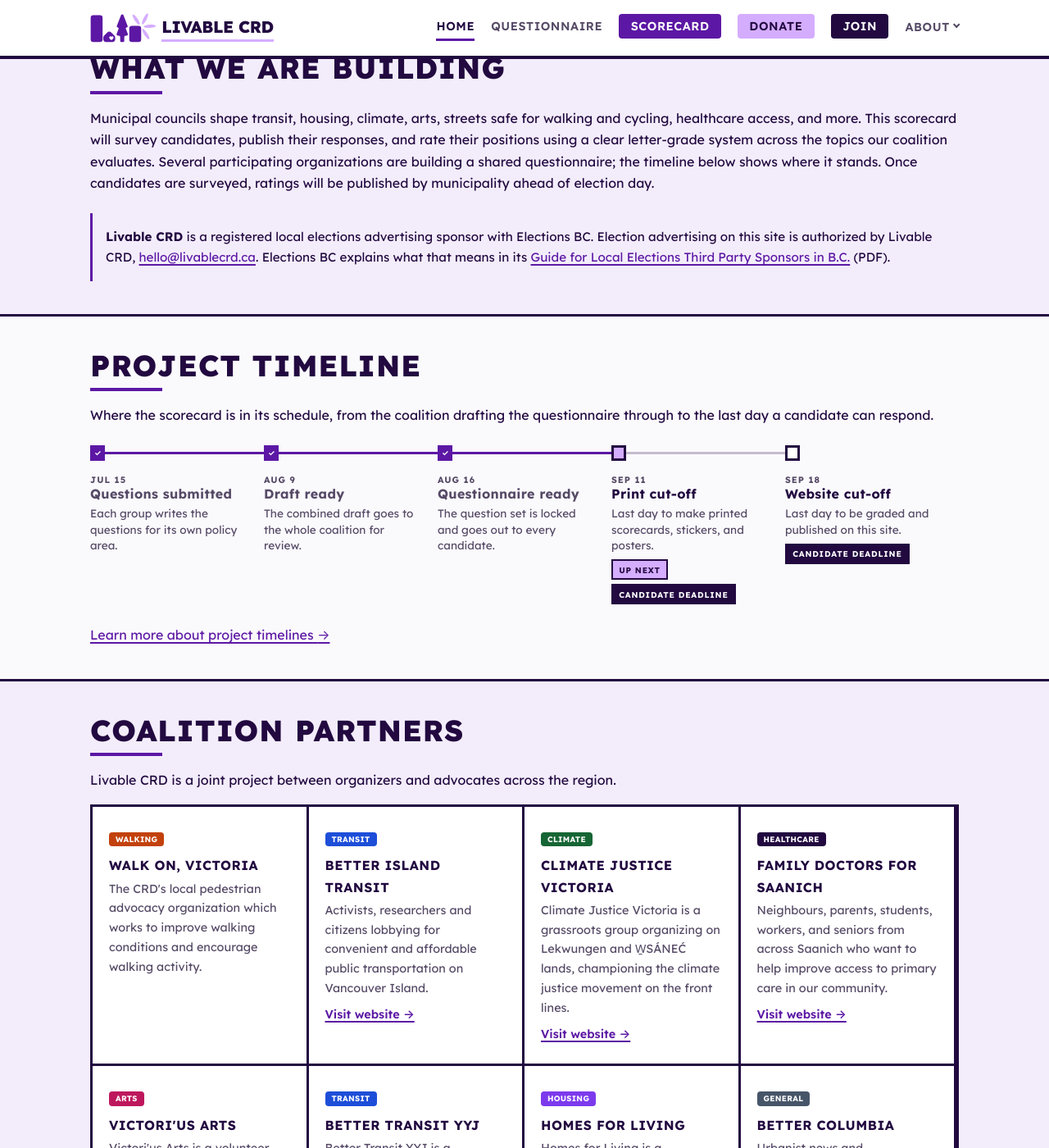
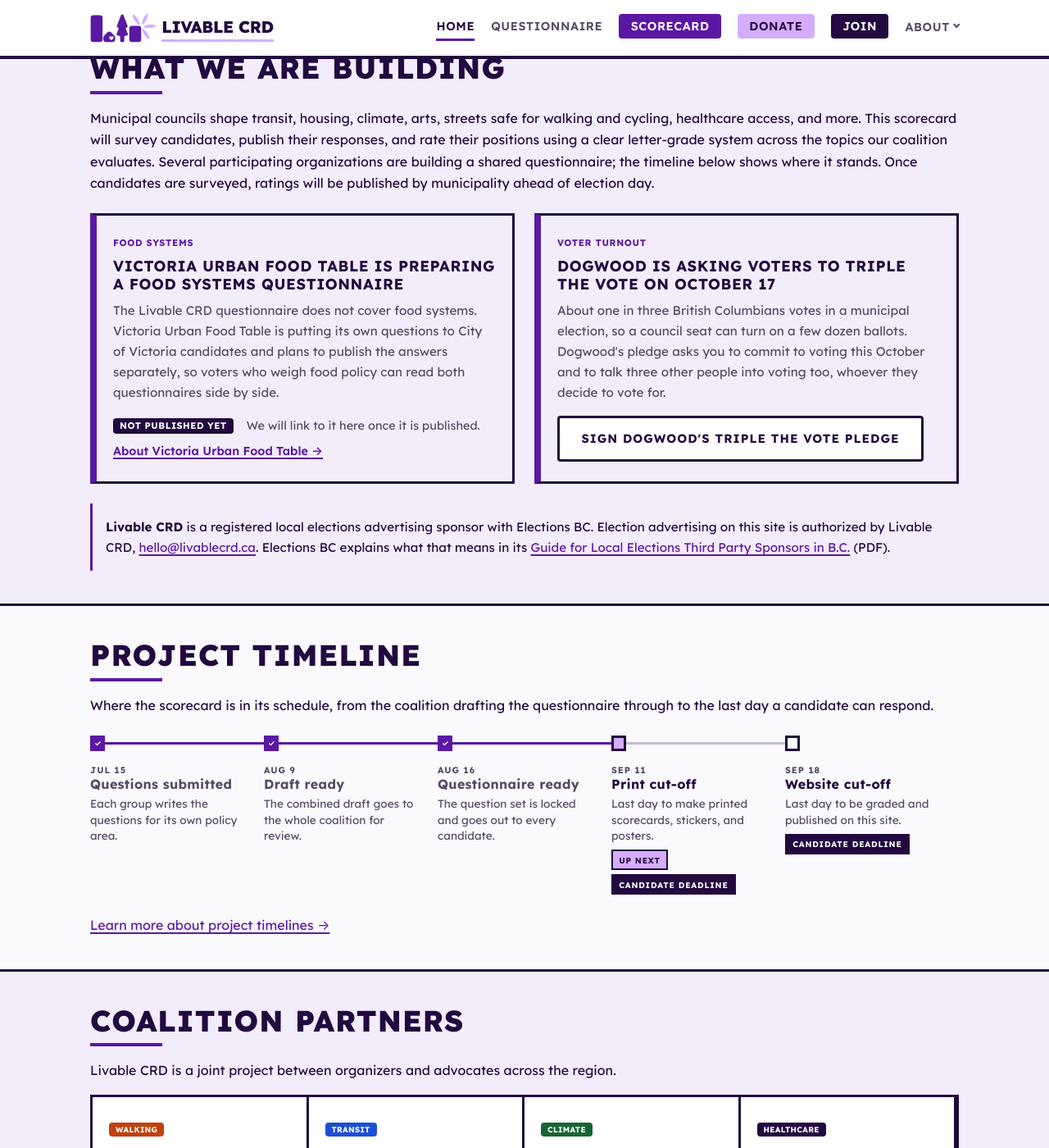
Before and after one commit to LaputanMachines/livable-crd-website, a Jekyll site: the page built from index.md, in a window 1280 px wide and 1400 px high, scrolled down 811 px. Shown: the whole window at 82% size. Built offline with Jekyll 4.4.1, drawn with Linux system fonts in a browser that asks for light colours; some of the changed text lies outside the part shown.

Commit message:
feat: promote Dogwood's Triple the Vote pledge beside the food systems card
The band that carried the Victoria Urban Food Table questionnaire now carries
two cards side by side, so Dogwood's turnout pledge sits next to it rather than
under it. On a phone they stack.

Renames the data file and its include, because "other scorecards" stopped being
true the moment the band held a campaign that is not a scorecard and never will
be one: _data/other-orgs.yml is what other organizations are doing in the same
election, whether that is grading the same candidates on a subject we leave out
or getting those candidates an electorate. Entries gain an optional
action_label, since the old button text was templated as "View the ...
questionnaire at ..." and a pledge is not a questionnaire.

Dogwood's own page frames the campaign against right-wing forces and
industry-backed candidates. Our copy says turnout, and says the pledge asks a
voter to bring three people "whoever they decide to vote for": describing
somebody else's campaign is still election advertising authorized by Livable
CRD, and the file now says so where the next editor will see it.

On the homepage the band moves out of "Policy areas we evaluate", where two
lavender cards under a description of our own ten topics read as two more of
our topics, and closes "What we are building" instead. It sits above the
sponsor notice rather than below it: that notice says election advertising on
this site is authorized by Livable CRD, and other organizations' cards beneath
it would read as covered by it.

Co-Authored-By: Claude Opus 5 <noreply@anthropic.com>
Claude-Session: https://claude.ai/code/session_01A9yJkxBj9PD2ZxeConnp46

```diff
--- /dev/null
+++ b/_data/other-orgs.yml
@@ -0,0 +1,64 @@
+# What other organizations are doing in the same election.
+#
+# These organizations are NOT coalition partners (see _data/partners.yml for
+# those) and none of this is Livable CRD's work: we are working alongside them,
+# which is a different claim, and the wording should stay that way unless they
+# tell us otherwise. The point is voter service. A reader comparing candidates
+# here should know when someone else is grading the same candidates on a
+# subject our questionnaire leaves out, or running the campaign that gets those
+# voters to the polls in the first place.
+#
+# Rendered by _includes/other-orgs-notice.html, on the homepage. The band does
+# not wait for a URL: an entry with no `url` still renders, saying the thing is
+# on its way. Delete every entry to pull the band.
+#
+# Keep the copy non-partisan. Livable CRD is a registered third-party sponsor,
+# and describing someone else's campaign is still our advertising: say what the
+# organization is asking a voter to do, not who to vote for, whatever framing
+# the organization's own page uses.
+#
+# Fields:
+#   org           Organization name (required).
+#   topic         Subject area, shown as the eyebrow above the headline (required).
+#   headline      One line naming what they are doing (required).
+#   note          A sentence or two of context for a voter (optional).
+#   url           Where the thing itself lives. Adding it is the only edit
+#                 needed to turn an entry's "not published yet" line into a
+#                 button.
+#   action_label  Text of that button (optional). Defaults to "Visit <org>",
+#                 which is true of anything but says nothing, so write the
+#                 label out whenever `url` is set.
+#   org_url       The organization's own site (optional). Shown while `url` is
+#                 blank, so a reader has somewhere to go in the meantime.
+#   expected      Optional timing line, e.g. "Expected in the fall". Leave it
+#                 out unless the organization has actually committed to a date:
+#                 it is their schedule to announce, not ours to promise on
+#                 their behalf.
+#
+# An entry with no `url` renders the pending state, and that state is worded for
+# a questionnaire nobody has published yet ("Not published yet"). An entry for a
+# campaign that is already running should always carry its `url`.
+
+- org: Victoria Urban Food Table
+  topic: Food systems
+  headline: Victoria Urban Food Table is preparing a food systems questionnaire
+  note: >-
+    The Livable CRD questionnaire does not cover food systems. Victoria Urban
+    Food Table is putting its own questions to City of Victoria candidates and
+    plans to publish the answers separately, so voters who weigh food policy can
+    read both questionnaires side by side.
+  url: ""
+  action_label: ""
+  org_url: "https://www.victoriaurbanfoodtable.com/"
+
+- org: Dogwood
+  topic: Voter turnout
+  headline: Dogwood is asking voters to triple the vote on October 17
+  note: >-
+    About one in three British Columbians votes in a municipal election, so a
+    council seat can turn on a few dozen ballots. Dogwood's pledge asks you to
+    commit to voting this October and to talk three other people into voting
+    too, whoever they decide to vote for.
+  url: "https://www.dogwoodbc.ca/petitions/municipal2026pledge/"
+  action_label: "Sign Dogwood's Triple the Vote pledge"
+  org_url: "https://www.dogwoodbc.ca/"
--- a/_data/other-scorecards.yml
+++ /dev/null
@@ -1,38 +0,0 @@
-# Scorecards other organizations are publishing about the same candidates.
-#
-# These are NOT Livable CRD scorecards, and the organizations here are not
-# coalition partners (see _data/partners.yml for those): we are working
-# alongside them, which is a different claim and the wording should stay that
-# way unless they tell us otherwise. The point is voter service: a reader
-# comparing candidates here should know when someone else is grading the same
-# candidates on a subject our questionnaire leaves out.
-#
-# Rendered by _includes/other-scorecard-notice.html, on the homepage and at the
-# top of the scorecard. The banner does not wait for a URL: an entry with no
-# `url` still renders, saying the scorecard is on its way. Delete every entry to
-# pull the banner site-wide.
-#
-# Fields:
-#   org       Organization name (required).
-#   topic     Subject area, shown as the eyebrow above the headline (required).
-#   headline  One line naming what they are publishing (required).
-#   note      A sentence or two of context for a voter (optional).
-#   url       The scorecard itself, once they send it. Adding it is the only
-#             edit needed to turn the banner's "not published yet" line into a
-#             button through to their scorecard, on both pages at once.
-#   org_url   The organization's own site (optional). Shown while `url` is
-#             blank, so a reader has somewhere to go in the meantime.
-#   expected  Optional timing line, e.g. "Expected in the fall". Leave it out
-#             unless the organization has actually committed to a date: it is
-#             their schedule to announce, not ours to promise on their behalf.
-
-- org: Victoria Urban Food Table
-  topic: Food systems
-  headline: Victoria Urban Food Table is preparing a food systems questionnaire
-  note: >-
-    The Livable CRD questionnaire does not cover food systems. Victoria Urban
-    Food Table is putting its own questions to City of Victoria candidates and
-    plans to publish the answers separately, so voters who weigh food policy can
-    read both questionnaires side by side.
-  url: ""
-  org_url: "https://www.victoriaurbanfoodtable.com/"
--- /dev/null
+++ b/_includes/other-orgs-notice.html
@@ -0,0 +1,69 @@
+{%- comment -%}
+  Band for what other organizations are doing in the same election: a
+  questionnaire on a subject ours leaves out, a campaign to get people voting
+  at all. Content comes from _data/other-orgs.yml, so a placeholder becomes a
+  live link by filling in one `url` rather than by editing markup.
+
+  The band never waits for a URL. Every entry renders; `url` only decides what
+  the last row of a card offers:
+    blank url - a "not published yet" pill, an optional timing line, and a
+                link to the organization rather than to the thing itself.
+    set url   - a button through to it, labelled by `action_label`.
+
+  Two entries sit side by side on a wide screen and stack on a phone, so
+  neither one reads as a footnote under the other.
+
+  Renders nothing when the data file has no entries.
+
+  Params:
+    class - extra class names on the wrapper
+{%- endcomment -%}
+{%- comment -%}
+  Bracket lookup because `site.data.other-orgs` parses as a subtraction in
+  Liquid, not as a hyphenated filename.
+{%- endcomment -%}
+{%- assign other_orgs = site.data["other-orgs"] -%}
+{%- if other_orgs and other_orgs.size > 0 -%}
+<div class="other-orgs{% if include.class %} {{ include.class }}{% endif %}">
+  {%- for entry in other_orgs -%}
+  {%- comment -%} An unset url is "" in YAML, which Liquid treats as truthy; normalize first. {%- endcomment -%}
+  {%- assign entry_url = entry.url | default: "" | strip -%}
+  {%- assign entry_org_url = entry.org_url | default: "" | strip -%}
+  {%- assign entry_action = entry.action_label | default: "" | strip -%}
+  {%- if entry_action == "" -%}{%- assign entry_action = "Visit " | append: entry.org -%}{%- endif -%}
+  <aside class="other-org{% if entry_url == '' %} other-org--pending{% endif %}"
+         aria-label="{{ entry.topic }}, from {{ entry.org }}">
+    <p class="other-org__eyebrow">{{ entry.topic }}</p>
+    <p class="other-org__title">{{ entry.headline }}</p>
+    {%- if entry.note %}
+    <p class="other-org__body">{{ entry.note }}</p>
+    {%- endif %}
+    {%- comment -%}
+      The card itself never depends on `url`; only this row does. While the
+      thing is pending the row still carries a link, to the organization, but
+      it says "About" out loud: an unlabelled org link sitting under this
+      headline reads as "the questionnaire is through here", which is the one
+      thing the placeholder must not imply. Once `url` is set the button takes
+      over and the org link drops, so there is a single obvious destination.
+    {%- endcomment -%}
+    <p class="other-org__action">
+      {%- if entry_url != "" %}
+      <a class="btn btn-secondary" href="{{ entry_url }}" target="_blank" rel="noopener">{{ entry_action }}</a>
+      {%- else %}
+      <span class="other-org__status">Not published yet</span>
+      {%- comment -%}
+        The standing half of this line ("we will link to it here") is in the
+        template because it is true of every pending entry. The timing half is
+        data, and optional, because it is the organization's date to give: with
+        no `expected` set the sentence still reads, and promises nothing.
+      {%- endcomment -%}
+      <span class="other-org__expected">{%- if entry.expected %}{{ entry.expected }}. {% endif -%}We will link to it here once it is published.</span>
+      {%- if entry_org_url != "" %}
+      <a class="other-org__org-link" href="{{ entry_org_url }}" target="_blank" rel="noopener">About {{ entry.org }} <span aria-hidden="true">→</span></a>
+      {%- endif %}
+      {%- endif %}
+    </p>
+  </aside>
+  {%- endfor -%}
+</div>
+{%- endif -%}
--- a/_includes/other-scorecard-notice.html
+++ /dev/null
@@ -1,64 +0,0 @@
-{%- comment -%}
-  Banner for scorecards other organizations are publishing about the same
-  candidates. Content comes from _data/other-scorecards.yml so the homepage
-  and the scorecard say the same thing, and so the placeholder becomes a live
-  link by filling in one `url:` rather than by editing two pages.
-
-  The banner never waits for a URL. Every entry renders; `url` only decides
-  what the last row of the banner offers:
-    blank url - a "not published yet" pill, an optional timing line, and a
-                link to the organization rather than to the scorecard.
-    set url   - a button through to the scorecard itself.
-
-  Renders nothing when the data file has no entries.
-
-  Params:
-    class - extra class names on the wrapper (e.g. "other-scorecards--scorecard")
-{%- endcomment -%}
-{%- comment -%}
-  Bracket lookup because `site.data.other-scorecards` parses as a subtraction
-  in Liquid, not as a hyphenated filename.
-{%- endcomment -%}
-{%- assign other_scorecards = site.data["other-scorecards"] -%}
-{%- if other_scorecards and other_scorecards.size > 0 -%}
-<div class="other-scorecards{% if include.class %} {{ include.class }}{% endif %}">
-  {%- for entry in other_scorecards -%}
-  {%- comment -%} An unset url is "" in YAML, which Liquid treats as truthy; normalize first. {%- endcomment -%}
-  {%- assign entry_url = entry.url | default: "" | strip -%}
-  {%- assign entry_org_url = entry.org_url | default: "" | strip -%}
-  <aside class="other-scorecard{% if entry_url == '' %} other-scorecard--pending{% endif %}"
-         aria-label="{{ entry.topic }} questionnaire from {{ entry.org }}">
-    <p class="other-scorecard__eyebrow">{{ entry.topic }}</p>
-    <p class="other-scorecard__title">{{ entry.headline }}</p>
-    {%- if entry.note %}
-    <p class="other-scorecard__body">{{ entry.note }}</p>
-    {%- endif %}
-    {%- comment -%}
-      The banner itself never depends on `url`; only this row does. While the
-      scorecard is pending the row still carries a link, to the organization,
-      but it says "About" out loud: an unlabelled org link sitting under this
-      headline reads as "the scorecard is through here", which is the one thing
-      the placeholder must not imply. Once `url` is set the button takes over
-      and the org link drops, so there is a single obvious destination.
-    {%- endcomment -%}
-    <p class="other-scorecard__action">
-      {%- if entry_url != "" %}
-      <a class="btn btn-secondary" href="{{ entry_url }}" target="_blank" rel="noopener">View the {{ entry.topic | downcase }} questionnaire at {{ entry.org }}</a>
-      {%- else %}
-      <span class="other-scorecard__status">Not published yet</span>
-      {%- comment -%}
-        The standing half of this line ("we will link to it here") is in the
-        template because it is true of every pending entry. The timing half is
-        data, and optional, because it is the organization's date to give: with
-        no `expected` set the sentence still reads, and promises nothing.
-      {%- endcomment -%}
-      <span class="other-scorecard__expected">{%- if entry.expected %}{{ entry.expected }}. {% endif -%}We will link to it here once it is published.</span>
-      {%- if entry_org_url != "" %}
-      <a class="other-scorecard__org-link" href="{{ entry_org_url }}" target="_blank" rel="noopener">About {{ entry.org }} <span aria-hidden="true">→</span></a>
-      {%- endif %}
-      {%- endif %}
-    </p>
-  </aside>
-  {%- endfor -%}
-</div>
-{%- endif -%}
--- a/_sass/_components.scss
+++ b/_sass/_components.scss
@@ -1171,21 +1171,35 @@ $category-colors: (
   line-height: 1.4;
 }
 
-// --- Other organizations' scorecards ----------------------------------------
-// Data:   _data/other-scorecards.yml
-// Markup: _includes/other-scorecard-notice.html (homepage + scorecard)
+// --- Other organizations' work ----------------------------------------------
+// Data:   _data/other-orgs.yml
+// Markup: _includes/other-orgs-notice.html (homepage + scorecard)
 //
 // Deliberately not a .status-banner or a .callout: both of those speak for
 // Livable CRD, and this band speaks about somebody else's work. The lavender
 // surface with a heavy accent edge reads as "related, not ours" without
 // inventing a second colour language.
-.other-scorecards {
+//
+// auto-fit rather than the auto-fill this file uses for card grids: the band
+// holds two or three entries, and auto-fill would keep an empty third track on
+// a wide screen, leaving two cards squeezed into two thirds of the width with
+// dead space beside them. auto-fit collapses the empty track, so two entries
+// take half the band each and one entry takes the whole of it. The 22rem
+// track floor is what makes the pair stack on a tablet: two of them plus the
+// gap need more than the container has below roughly 760px, and a card any
+// narrower wraps its headline into five uppercase lines.
+.other-orgs {
   display: grid;
+  grid-template-columns: repeat(auto-fit, minmax(22rem, 1fr));
   gap: $space-md;
   margin-top: $space-md;
 }
 
-.other-scorecard {
+// Column, so cards sitting side by side line their buttons up along the bottom
+// rather than each floating under its own paragraph.
+.other-org {
+  display: flex;
+  flex-direction: column;
   background: $color-bg-warm;
   border: $border-weight solid $color-text;
   border-left-width: $space-xs;
@@ -1193,7 +1207,7 @@ $category-colors: (
   padding: $space-md $space-gutter;
 }
 
-.other-scorecard__eyebrow {
+.other-org__eyebrow {
   margin: 0 0 $space-xs;
   font-family: $font-display;
   font-weight: 700;
@@ -1203,7 +1217,7 @@ $category-colors: (
   color: $color-accent;
 }
 
-.other-scorecard__title {
+.other-org__title {
   margin: 0 0 $space-xs;
   font-family: $font-display;
   font-size: 1.15rem;
@@ -1213,16 +1227,18 @@ $category-colors: (
   letter-spacing: 0.03em;
 }
 
-.other-scorecard__body {
+.other-org__body {
   margin: 0;
   color: $color-muted;
   font-size: 0.95rem;
 }
 
 // Row of end matter: the pill, the timing, and the outbound link. Wraps rather
-// than shrinking, so the pill keeps its shape on a phone.
-.other-scorecard__action {
-  margin: $space-sm 0 0;
+// than shrinking, so the pill keeps its shape on a phone. The auto top margin
+// pins it to the bottom of the card whatever the note above it runs to.
+.other-org__action {
+  margin: auto 0 0;
+  padding-top: $space-sm;
   display: flex;
   flex-wrap: wrap;
   align-items: center;
@@ -1230,7 +1246,7 @@ $category-colors: (
   font-size: 0.9rem;
 }
 
-.other-scorecard__status {
+.other-org__status {
   display: inline-block;
   padding: 0.25rem 0.5rem;
   background: $color-text;
@@ -1244,9 +1260,9 @@ $category-colors: (
   border-radius: $radius;
 }
 
-.other-scorecard__expected { color: $color-muted; }
-
-.other-scorecard__org-link { font-weight: 600; }
+.other-org__expected { color: $color-muted; }
+
+.other-org__org-link { font-weight: 600; }
 
 .contact-panel {
   background: $color-surface;
--- a/index.md
+++ b/index.md
@@ -55,6 +55,19 @@ description: >-
       Once candidates are surveyed, ratings will be published by municipality ahead
       of election day.
     </p>
+    {%- comment -%}
+      Closes the section that says what the coalition is building, because the
+      honest end of that answer is what it is not building: a food systems
+      questionnaire, or the turnout campaign that decides whether any of these
+      grades gets a vote behind it. High on the page rather than beside the ten
+      topic cards, where two lavender cards under a description of our own
+      questionnaire read as two more of our topics.
+
+      Above the sponsor notice, not below it. That notice says election
+      advertising on this site is authorized by Livable CRD; other
+      organizations' cards sitting under it would read as covered by it.
+    {%- endcomment -%}
+    {% include other-orgs-notice.html %}
     {% include sponsor-notice.html %}
   </div>
 </section>
@@ -122,13 +135,6 @@ description: >-
       The questionnaire covers ten topics, from transit and housing to climate, arts, reconciliation, walking, cycling, healthcare, governance, and general livability. Each candidate is graded
       in every area, so voters can compare positions topic by topic at a glance.
     </p>
-    {%- comment -%}
-      Between the section's description and the ten topic cards: the sentence
-      above says what the questionnaire covers, so this is where "food systems
-      is not one of them, and here is who is covering it" reads as part of the
-      same answer rather than as a footnote under the grid.
-    {%- endcomment -%}
-    {% include other-scorecard-notice.html %}
     <div class="card-grid">
       {% for subject in site.data.subjects %}
       {% include topic-card.html subject=subject %}
```
